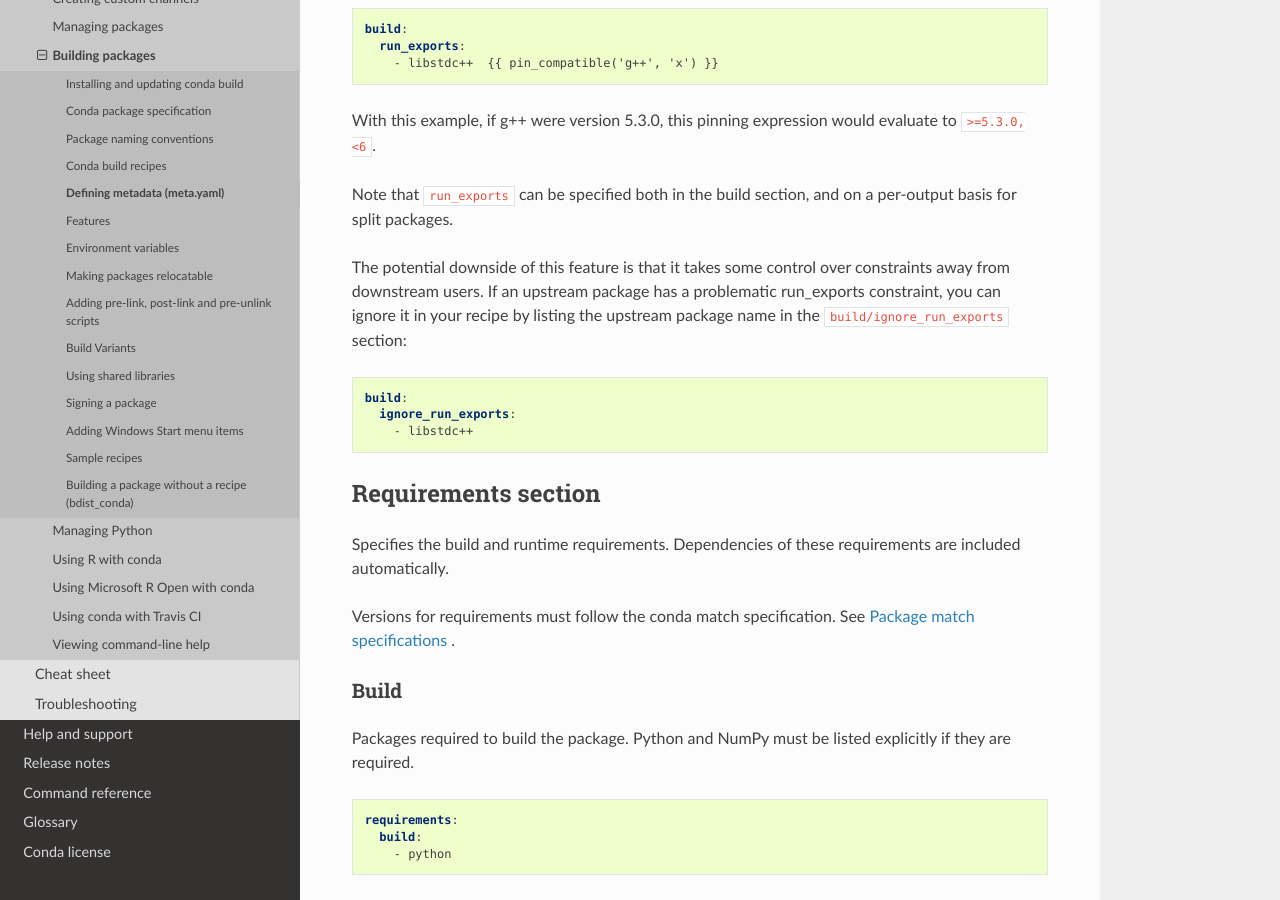
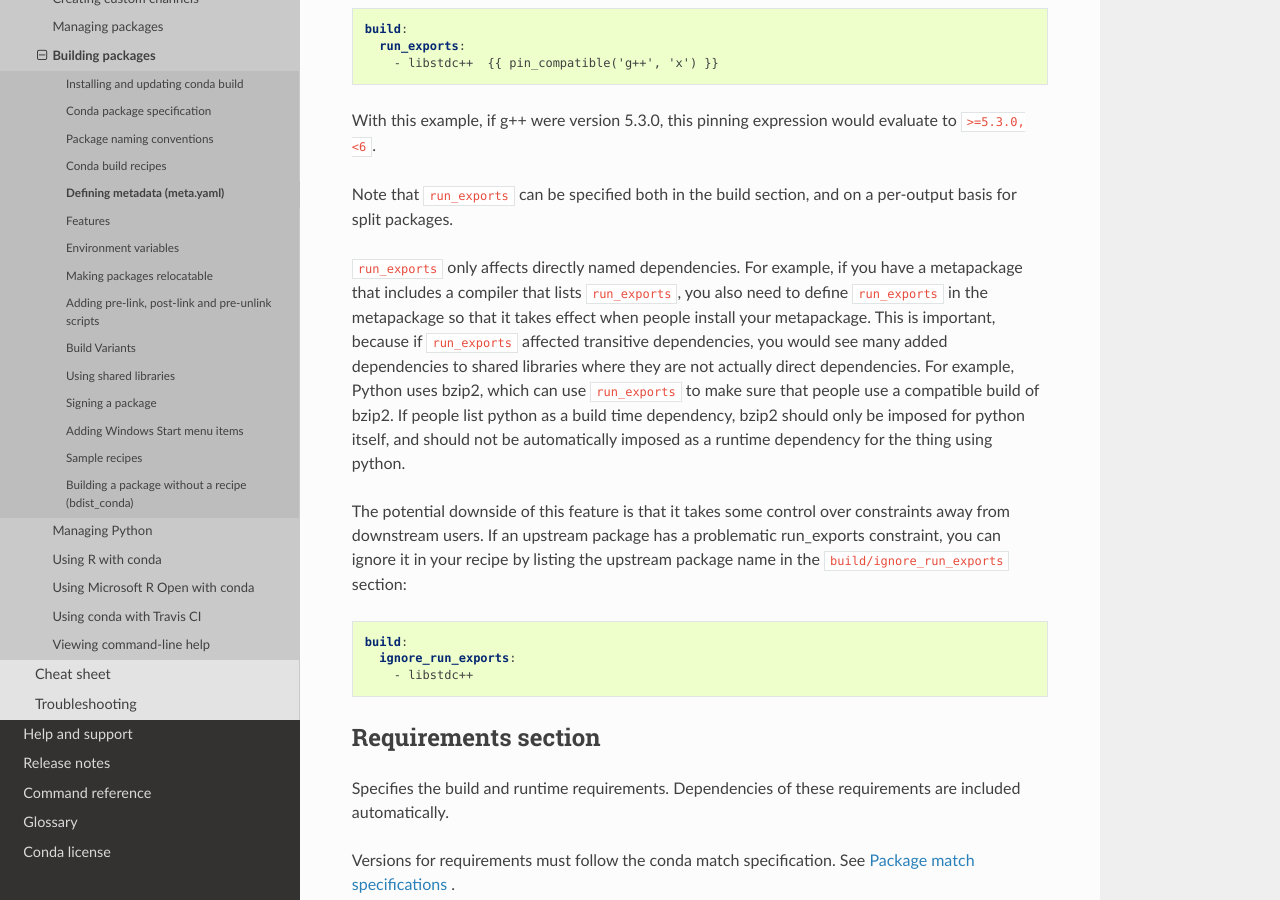
Before and after one commit to conda/conda-docs, a Sphinx documentation site: the page built from docs/source/user-guide/tasks/build-packages/define-metadata.rst, in a window 1280 px wide and 900 px high, scrolled down 10847 px. Built offline with Sphinx 7.4.7 and the Read the Docs theme 2.0.0, drawn with Linux system fonts in a browser that asks for light colours.

Commit message:
run_exports isn't transitive
run_exports isn't transitive

```diff
--- a/docs/source/user-guide/tasks/build-packages/define-metadata.rst
+++ b/docs/source/user-guide/tasks/build-packages/define-metadata.rst
@@ -623,10 +623,22 @@
 Note that ``run_exports`` can be specified both in the build section, and on
 a per-output basis for split packages.
 
+``run_exports`` only affects directly named dependencies. For example, if you
+have a metapackage that includes a compiler that lists ``run_exports``, you also
+need to define ``run_exports`` in the metapackage so that it takes effect
+when people install your metapackage.  This is important, because if
+``run_exports`` affected transitive dependencies, you would see many added
+dependencies to shared libraries where they are not actually direct
+dependencies. For example, Python uses bzip2, which can use ``run_exports`` to
+make sure that people use a compatible build of bzip2. If people list python as
+a build time dependency, bzip2 should only be imposed for python itself, and
+should not be automatically imposed as a runtime dependency for the thing using
+python.
+
 The potential downside of this feature is that it takes some control over
-constraints away from downstream users. If an upstream package has a
-problematic run_exports constraint, you can ignore it in your recipe by
-listing the upstream package name in the ``build/ignore_run_exports`` section:
+constraints away from downstream users. If an upstream package has a problematic
+run_exports constraint, you can ignore it in your recipe by listing the upstream
+package name in the ``build/ignore_run_exports`` section:
 
 .. code-block:: yaml
 
```
